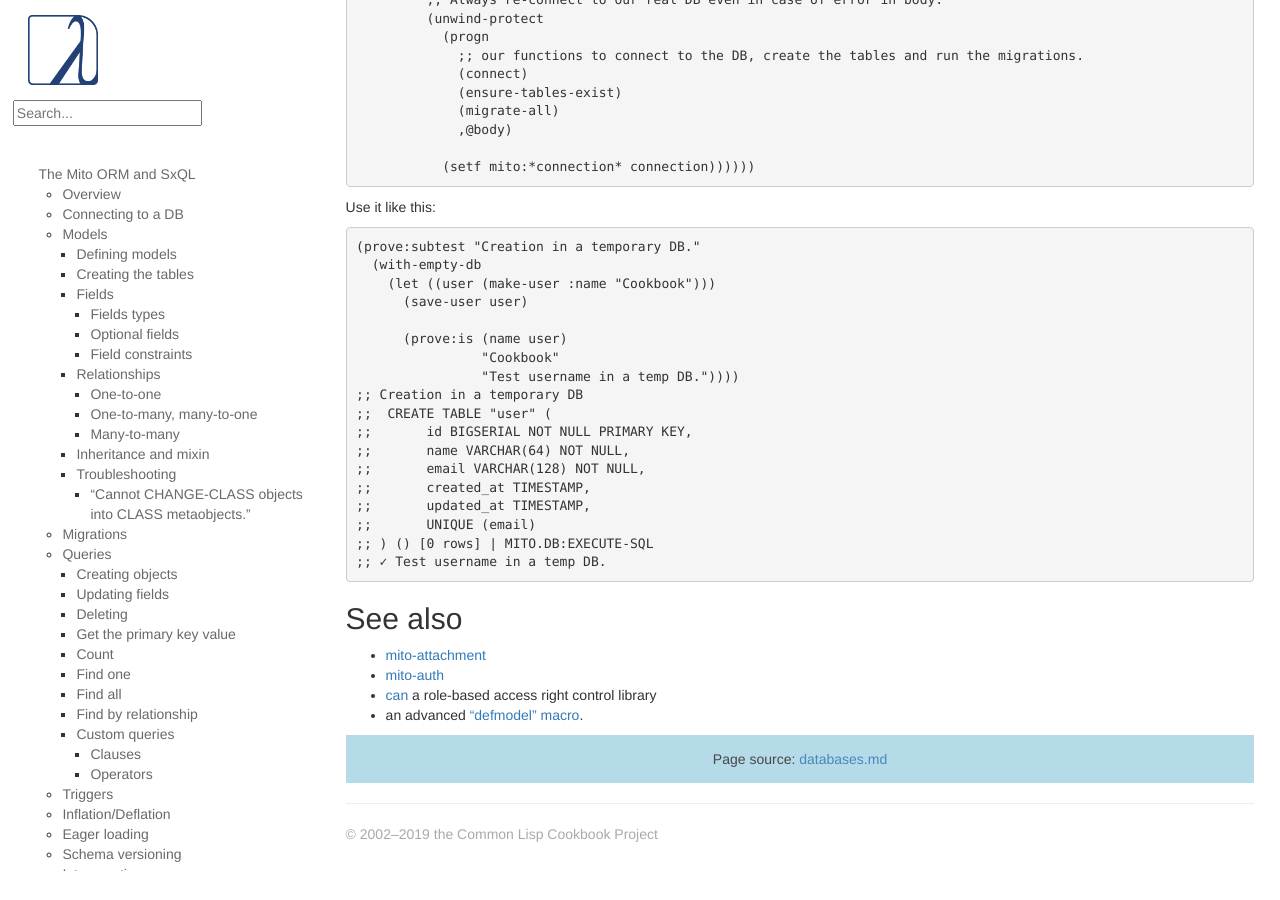
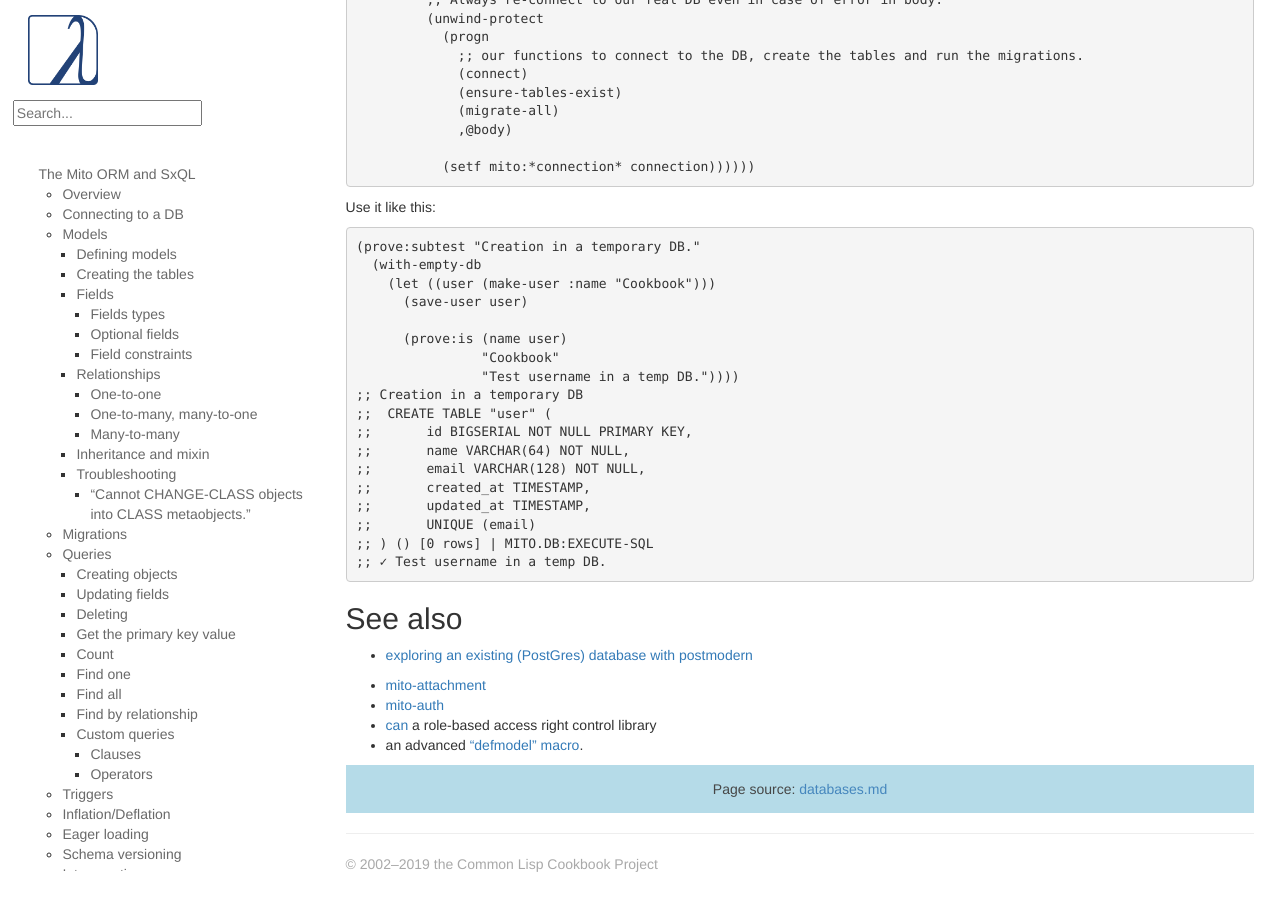
Before and after one commit to LispCookbook/cl-cookbook, a Jekyll site: the page built from databases.md, in a window 1280 px wide and 900 px high, scrolled down 13367 px. Built offline with Jekyll 4.4.1, drawn with Linux system fonts in a browser that asks for light colours; before the commit the page ends 14237 px from its top, so only the background shows below that.

Commit message:
DB: add link: how to explore an existing postgres DB

```diff
--- a/databases.md
+++ b/databases.md
@@ -886,6 +886,8 @@ Use it like this:
 
 ## See also
 
+- [exploring an existing (PostGres) database with postmodern](https://sites.google.com/site/sabraonthehill/postmodern-examples/exploring-a-database)
+
 - [mito-attachment](https://github.com/fukamachi/mito-attachment)
 - [mito-auth](https://github.com/fukamachi/mito-auth)
 - [can](https://github.com/fukamachi/can/) a role-based access right control library
```
